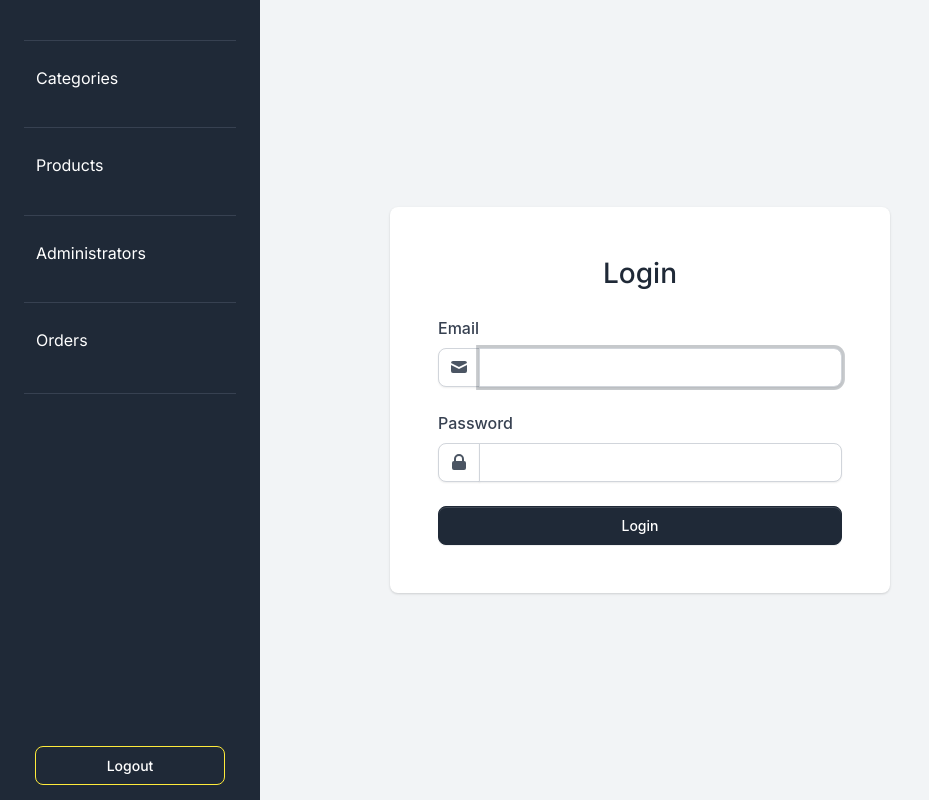
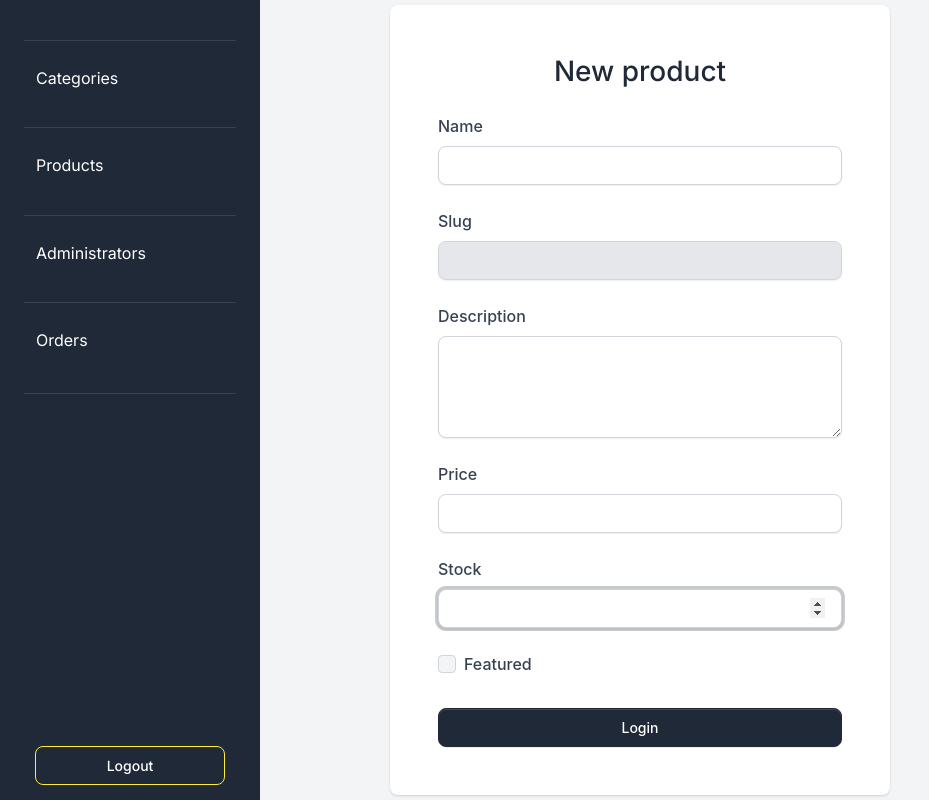
Before and after one commit to HerAraujo/E-commerce-admin-front, a React (Create React App) app: page /create-product in a window 1280 px wide. Shown: the whole page, without its empty margins (0-929 px from the left). Built offline with nearby package versions, Linux system fonts and the light colour scheme.

Commit message:
product form

```diff
--- a/src/components/Sidebar/Sidebar.jsx
+++ b/src/components/Sidebar/Sidebar.jsx
@@ -7,83 +7,83 @@ function Sidebar() {
     <>
       <nav
         id="sidebarMenu"
-        class="sidebar d-lg-block bg-gray-800 text-white collapse"
+        className="sidebar d-lg-block bg-gray-800 text-white collapse"
         data-simplebar
       >
-        <div class="sidebar-inner px-4 pt-3">
-          <ul class="nav flex-column pt-3 pt-md-0">
+        <div className="sidebar-inner px-4 pt-3">
+          <ul className="nav flex-column pt-3 pt-md-0">
             <li
               role="separator"
-              class="dropdown-divider mt-4 mb-3 border-gray-700"
+              className="dropdown-divider mt-4 mb-3 border-gray-700"
             ></li>
-            <li class="nav-item">
+            <li className="nav-item">
               <a
                 href="https://demo.themesberg.com/volt-pro/pages/calendar.html"
                 target="_blank"
-                class="nav-link d-flex justify-content-between"
+                className="nav-link d-flex justify-content-between"
               >
                 <span>
-                  <span class="sidebar-text">Categories</span>
+                  <span className="sidebar-text">Categories</span>
                 </span>
               </a>
             </li>
             <li
               role="separator"
-              class="dropdown-divider mt-4 mb-3 border-gray-700"
+              className="dropdown-divider mt-4 mb-3 border-gray-700"
             ></li>
-            <li class="nav-item">
+            <li className="nav-item">
               <Link
                 to={"/products"}
                 className={"nav-link d-flex justify-content-between"}
               >
                 <span>
-                  <span class="sidebar-text">Products</span>
+                  <span className="sidebar-text">Products</span>
                 </span>
               </Link>
             </li>
             <li
               role="separator"
-              class="dropdown-divider mt-4 mb-3 border-gray-700"
+              className="dropdown-divider mt-4 mb-3 border-gray-700"
             ></li>
-            <li class="nav-item">
+            <li className="nav-item">
               <span
-                class="nav-link  collapsed  d-flex justify-content-between align-items-center"
+                className="nav-link  collapsed  d-flex justify-content-between align-items-center"
                 data-bs-toggle="collapse"
                 data-bs-target="#submenu-app"
               >
                 <span>
-                  <span class="sidebar-text">Administrators</span>
+                  <span className="sidebar-text">Administrators</span>
                 </span>
               </span>
             </li>
             <li
               role="separator"
-              class="dropdown-divider mt-4 mb-3 border-gray-700"
+              className="dropdown-divider mt-4 mb-3 border-gray-700"
             ></li>
-            <li class="nav-item">
+            <li className="nav-item">
               <span
-                class="nav-link  collapsed  d-flex justify-content-between align-items-center"
+                className="nav-link  collapsed  d-flex justify-content-between align-items-center"
                 data-bs-toggle="collapse"
                 data-bs-target="#submenu-pages"
               >
                 <span>
-                  <span class="sidebar-text">Orders</span>
+                  <span className="sidebar-text">Orders</span>
                 </span>
               </span>
             </li>
 
-            <li class="nav-item">
+            <li className="nav-item">
               <a
                 id="btn-logout"
                 href="../../pages/upgrade-to-pro.html"
-                class="btn d-flex align-items-center justify-content-center btn-upgrade-pro"
+                className="btn d-flex align-items-center justify-content-center btn-upgrade-pro"
               >
                 <span>Logout</span>
               </a>
             </li>
             <li
               role="separator"
-              class="dropdown-divider mt-4 mb-3 border-gray-700"
+              className="dropdown-divider mt-4 mb-3 border-gray-700"
             ></li>
           </ul>
         </div>
--- a/src/pages/ProductForm/ProductFrom.jsx
+++ b/src/pages/ProductForm/ProductFrom.jsx
@@ -1,6 +1,9 @@
 import React from "react";
+import { useLocation } from "react-router-dom";
 
 function ProductFrom() {
+  const location = useLocation();
+
   return (
     <>
       <main>
@@ -13,58 +16,90 @@ function ProductFrom() {
               <div className="col-12 d-flex align-items-center justify-content-center">
                 <div className="bg-white shadow border-0 rounded border-light p-4 p-lg-5 w-100 fmxw-500">
                   <div className="text-center text-md-center mb-4 mt-md-0">
-                    <h1 className="mb-0 h3">Login</h1>
+                    {location.pathname === "/create-product" && (
+                      <h1 className="mb-0 h3">New product</h1>
+                    )}
+
+                    {location.pathname === "/update-product" && (
+                      <h1 className="mb-0 h3">Name product</h1>
+                    )}
                   </div>
+
                   <form action="#" className="mt-4 text-start">
                     <div className="form-group mb-4">
-                      <label htmlFor="email">Email</label>
+                      <label htmlFor="name">Name</label>
                       <div className="input-group">
-                        <span className="input-group-text" id="basic-addon1">
-                          <svg
-                            className="icon icon-xs text-gray-600"
-                            fill="currentColor"
-                            viewBox="0 0 20 20"
-                            xmlns="http://www.w3.org/2000/svg"
-                          >
-                            <path d="M2.003 5.884L10 9.882l7.997-3.998A2 2 0 0016 4H4a2 2 0 00-1.997 1.884z"></path>
-                            <path d="M18 8.118l-8 4-8-4V14a2 2 0 002 2h12a2 2 0 002-2V8.118z"></path>
-                          </svg>
-                        </span>
                         <input
-                          type="email"
+                          type="text"
                           className="form-control"
-                          id="email"
+                          id="name"
+                          name="name"
                           autoFocus
                           required
                         />
                       </div>
                     </div>
-
-                    <div className="form-group">
                     <div className="form-group mb-4">
-                        <label htmlFor="password">Password</label>
+                      <div className="mb-3">
+                        <label htmlFor="disabledTextInput">Slug</label>
+                        <input
+                          type="text"
+                          id="disabledTextInput"
+                          className="form-control"
+                          disabled
+                        />
+                      </div>
+                    </div>
+                    <div className="form-group mb-4">
+                      <div className="my-4">
+                        <label htmlFor="textarea">Description</label>
+                        <textarea
+                          className="form-control"
+                          id="textarea"
+                          rows="4"
+                        ></textarea>
+                      </div>
+                    </div>
+                    <div className="form-group mb-4">
+                      <label htmlFor="price">Price</label>
                       <div className="input-group">
-                          <span className="input-group-text" id="basic-addon2">
-                            <svg
-                              className="icon icon-xs text-gray-600"
-                              fill="currentColor"
-                              viewBox="0 0 20 20"
-                              xmlns="http://www.w3.org/2000/svg"
-                            >
-                              <path
-                                fillRule="evenodd"
-                                d="M5 9V7a5 5 0 0110 0v2a2 2 0 012 2v5a2 2 0 01-2 2H5a2 2 0 01-2-2v-5a2 2 0 012-2zm8-2v2H7V7a3 3 0 016 0z"
-                                clipRule="evenodd"
-                              ></path>
-                            </svg>
-                          </span>
                         <input
-                            type="password"
+                          type="number"
                           className="form-control"
-                            id="password"
+                          id="price"
+                          name="price"
+                          autoFocus
                           required
                         />
                       </div>
+                    </div>
+                    <div className="form-group mb-4">
+                      <label htmlFor="stock">Stock</label>
+                      <div className="input-group">
+                        <input
+                          type="number"
+                          className="form-control"
+                          id="stock"
+                          name="stock"
+                          autoFocus
+                          required
+                        />
+                      </div>
+                    </div>
+                    <div className="form-group mb-4">
+                      <div className="form-check">
+                        <input
+                          className="form-check-input"
+                          type="checkbox"
+                          value=""
+                          id="defaultCheck10"
+                        />
+                        <label
+                          className="form-check-label"
+                          htmlFor="defaultCheck10"
+                        >
+                          Featured
+                        </label>
                       </div>
                     </div>
                     <div className="d-grid">
```
Lines whose indentation alone changed are shown as unchanged.
